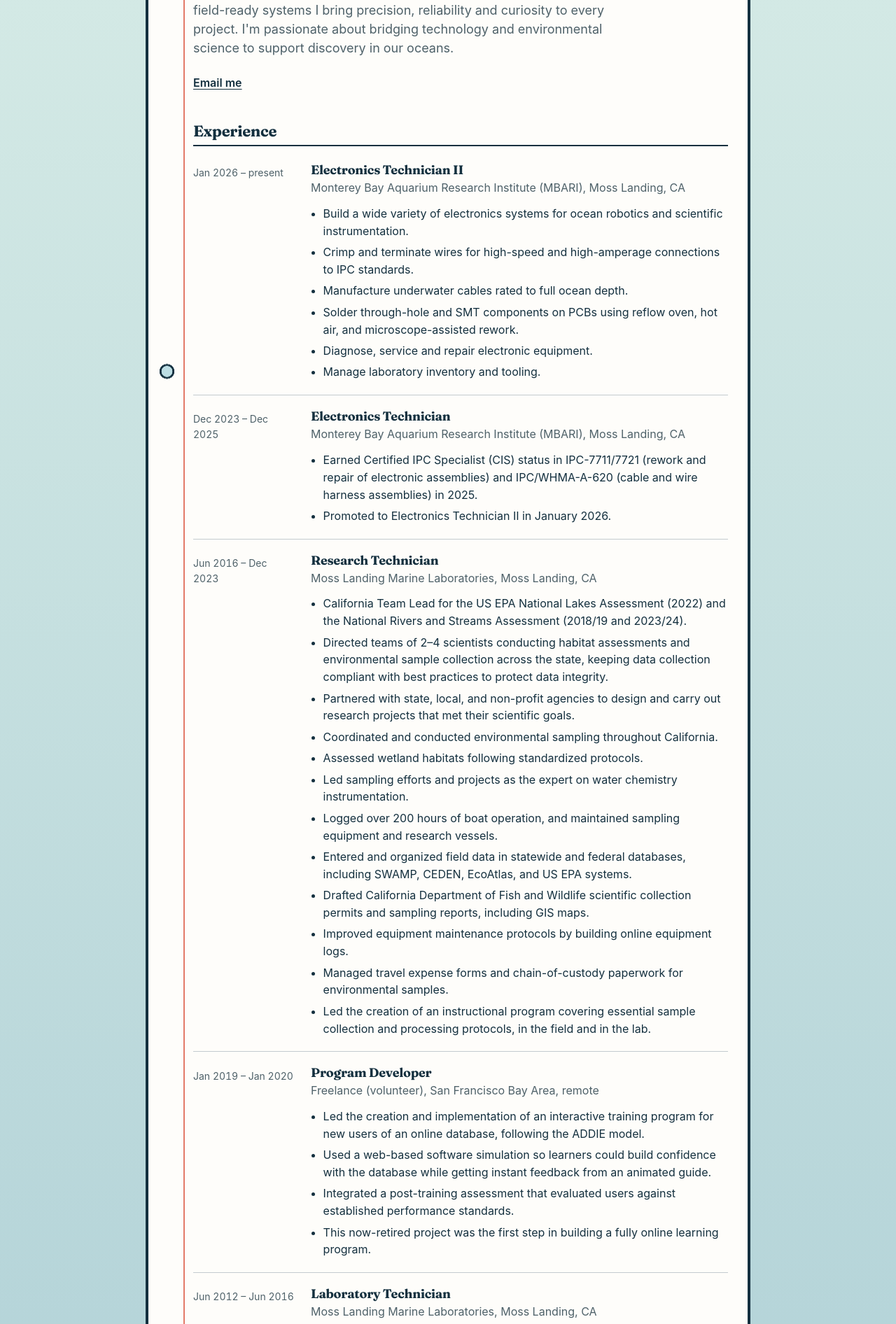
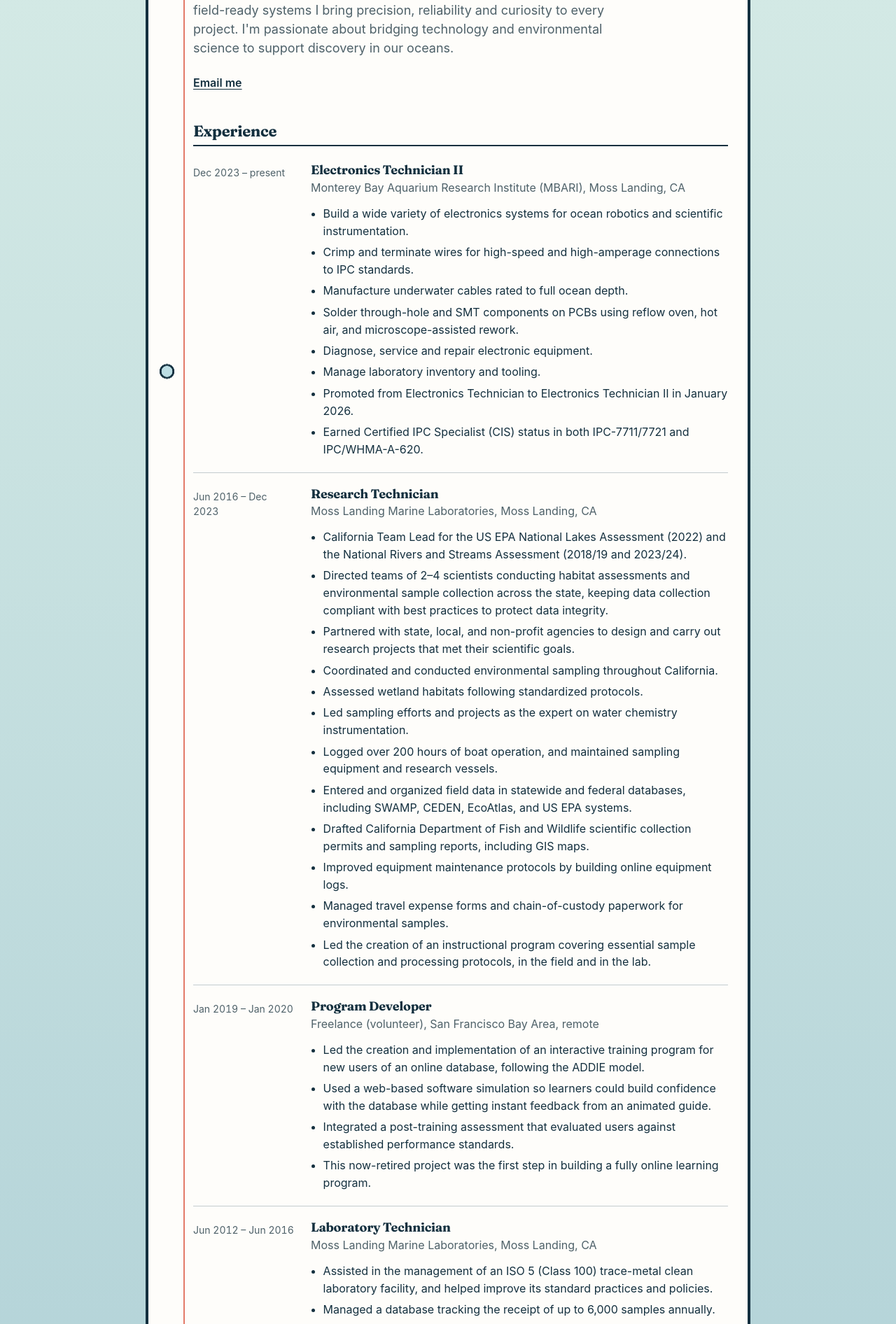
Before and after one commit to RobotCrabLab/Homepage, a Jekyll site: the page built from resume.html, in a window 1280 px wide. Shown: the part 878-2770 px from the top of the page at 70% size. Built offline with Jekyll 4.4.1, drawn with Linux system fonts in a browser that asks for light colours; some of the changed text lies outside the part shown.

Commit message:
Resume: merge MBARI roles into one entry
Co-Authored-By: Claude Opus 5.5 <noreply@anthropic.com>
Claude-Session: https://claude.ai/code/session_016BwnKtQ7tfPe1rWV8MfjXu

```diff
--- a/_data/resume.yml
+++ b/_data/resume.yml
@@ -15,7 +15,7 @@ experience:
   - role: Electronics Technician II
     org: Monterey Bay Aquarium Research Institute (MBARI)
     place: Moss Landing, CA
-    dates: Jan 2026 – present
+    dates: Dec 2023 – present
     points:
       - Build a wide variety of electronics systems for ocean robotics and scientific instrumentation.
       - Crimp and terminate wires for high-speed and high-amperage connections to IPC standards.
@@ -23,14 +23,8 @@ experience:
       - Solder through-hole and SMT components on PCBs using reflow oven, hot air, and microscope-assisted rework.
       - Diagnose, service and repair electronic equipment.
       - Manage laboratory inventory and tooling.
-
-  - role: Electronics Technician
-    org: Monterey Bay Aquarium Research Institute (MBARI)
-    place: Moss Landing, CA
-    dates: Dec 2023 – Dec 2025
-    points:
-      - Earned Certified IPC Specialist (CIS) status in IPC-7711/7721 (rework and repair of electronic assemblies) and IPC/WHMA-A-620 (cable and wire harness assemblies) in 2025.
-      - Promoted to Electronics Technician II in January 2026.
+      - Promoted from Electronics Technician to Electronics Technician II in January 2026.
+      - Earned Certified IPC Specialist (CIS) status in both IPC-7711/7721 and IPC/WHMA-A-620.
 
   - role: Research Technician
     org: Moss Landing Marine Laboratories
```
